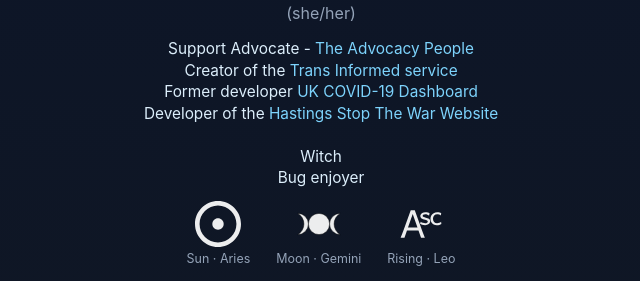
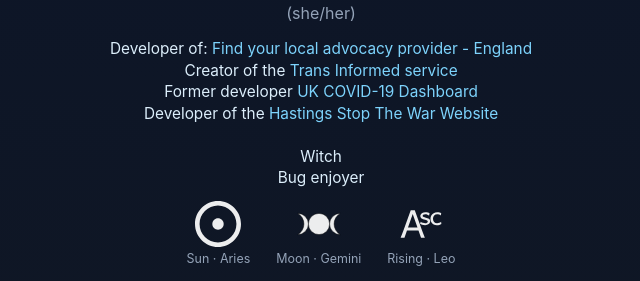
Before and after one commit to beawitcht/about, a plain HTML site: page index.html in a window 1280 px wide. Shown: the part 317-598 px from the top of the page, without its empty margins (319-959 px from the left). Drawn offline with Linux system fonts and the light colour scheme.

Commit message:
Update index.html

```diff
--- a/index.html
+++ b/index.html
@@ -16,8 +16,8 @@
     <h1>Bea</h1>
     <p class="pronouns">(she/her)</p>
 
-    <p class="roles">Support Advocate - <a href="https://www.theadvocacypeople.org.uk/" target="_blank"
-        rel="noopener">The Advocacy People</a>
+    <p class="roles">Developer of: <a href="https://advocacy.beawitcht.com/"
+        rel="noopener">Find your local advocacy provider - England</a>
       <br>Creator of the <a href="https://www.transinformed.co.uk/" target="_blank" rel="noopener">Trans Informed
         service</a>
       <br>Former developer <a href="https://web.archive.org/web/20220326071240/https://coronavirus.data.gov.uk/"
```
